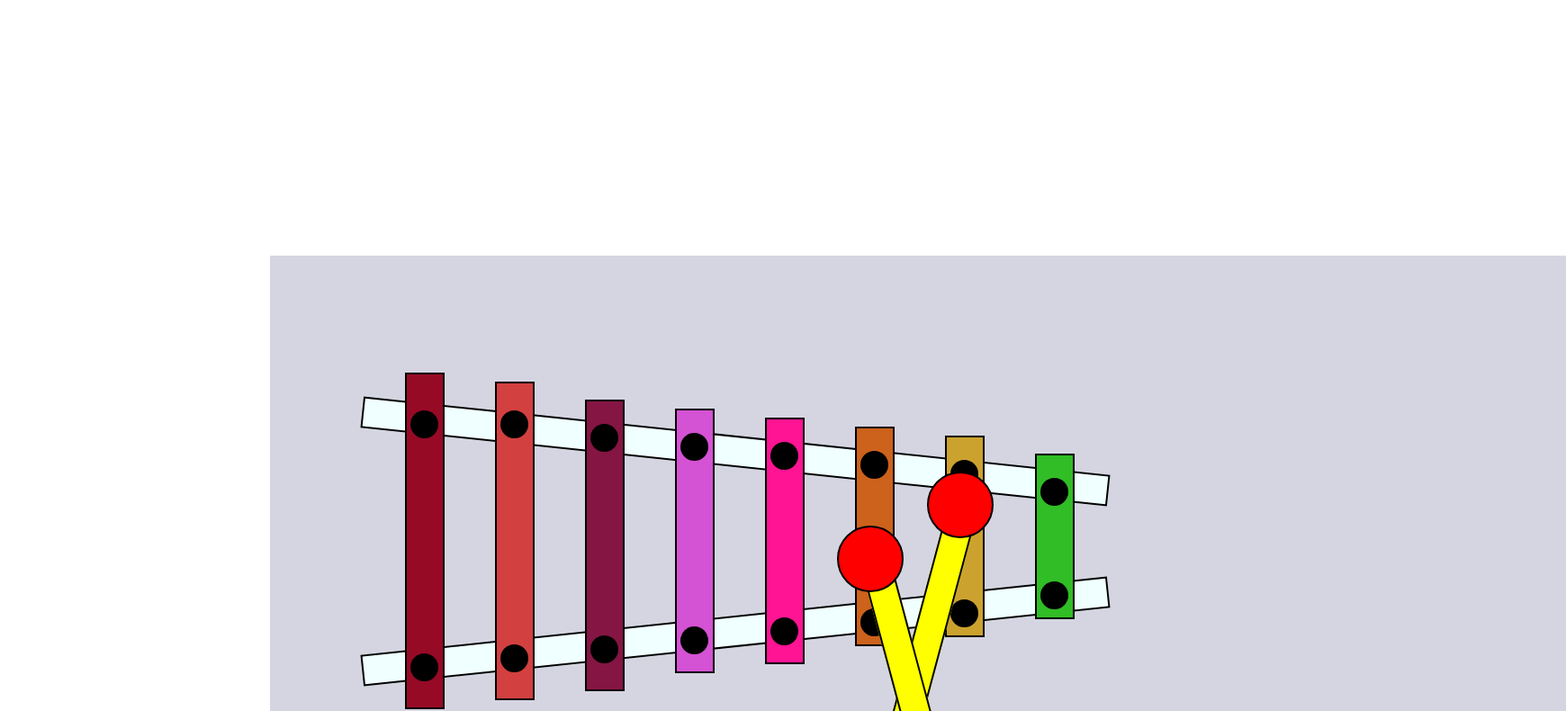
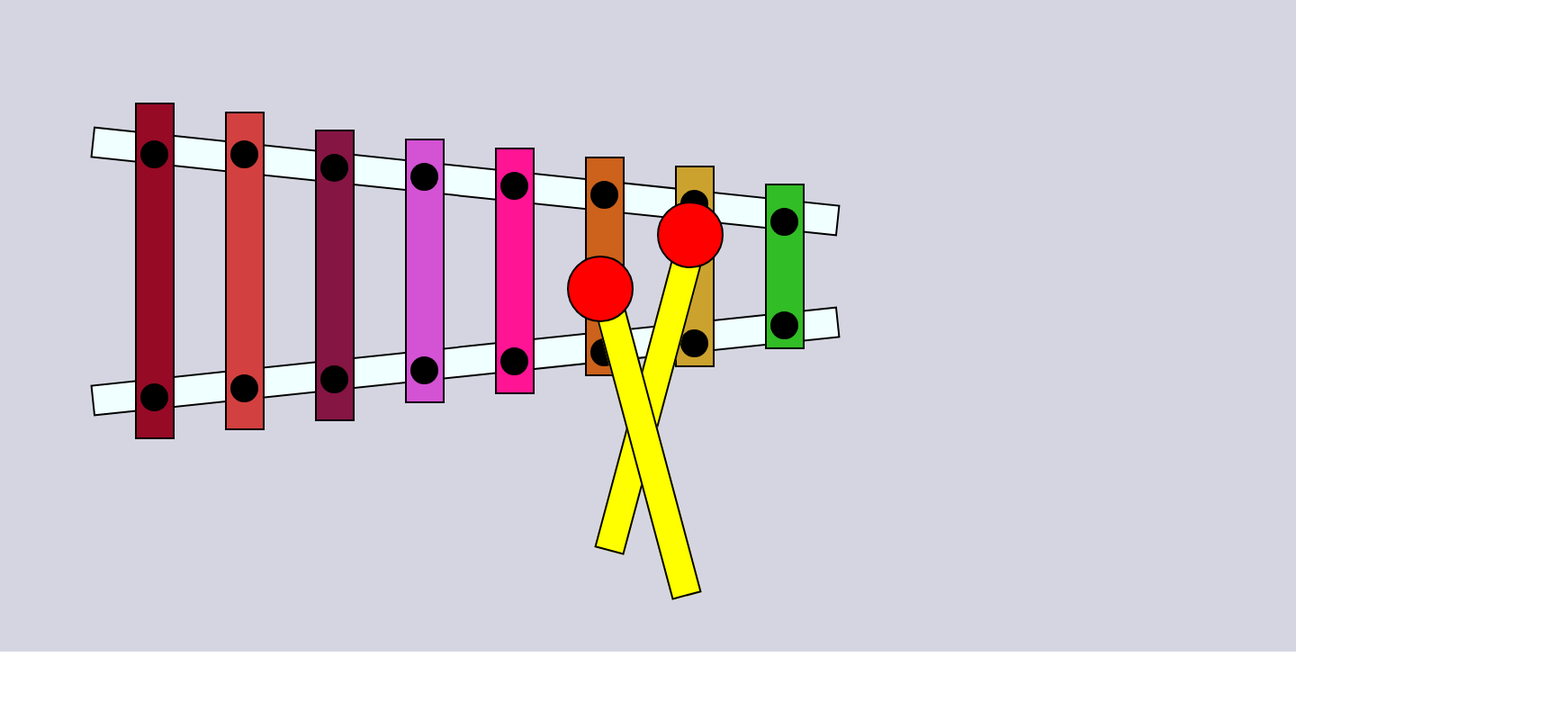
Before and after one commit to Siva-Dharshini/Nov29-Day12-Task1-Xylophone, a plain HTML site: page index.html in a window 1280 px wide. Shown: the part 55-845 px from the top of the page at 90% size, 1740 px wide, since content can reach past the window. After the commit the page ends 800 px from the top, so only its background shows below. Drawn offline with Linux system fonts and the light colour scheme.

Commit message:
deleted margin of flex

```diff
--- a/style.css
+++ b/style.css
@@ -11,7 +11,7 @@
 }
 
 .flex {
-    margin: 300px;
+
     position: absolute;
     background-color: rgb(213, 213, 226);
     height: 700px;
```
